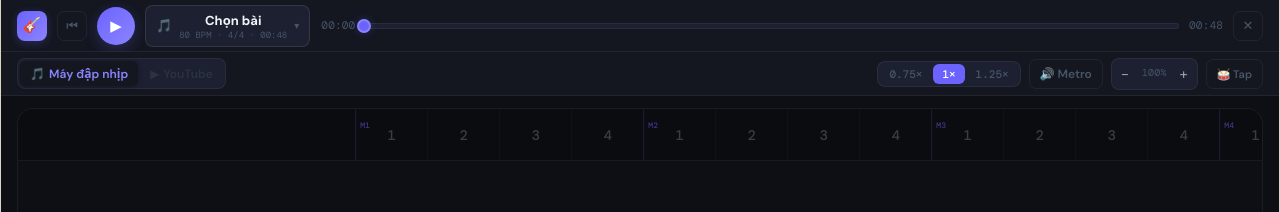
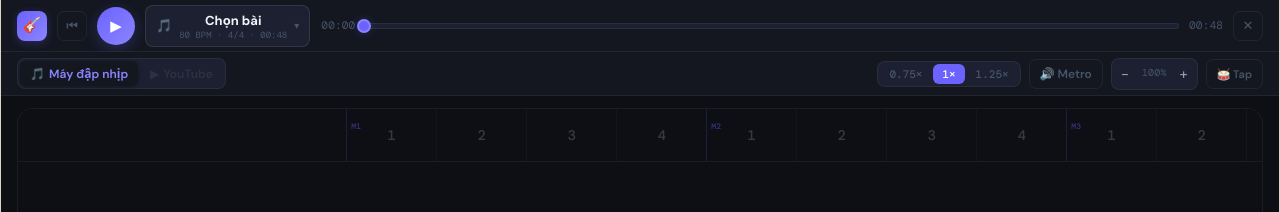
Before and after one commit to vananhaudio/cs-rhythm-editor, a React (Vite) app: page / in a window 1280 px wide. Shown: the top 212 px of the page. Built offline with nearby package versions, Linux system fonts and the light colour scheme.

Commit message:
fix: beat+lyric unified single scroll track

```diff
--- a/src/PlayerView.tsx
+++ b/src/PlayerView.tsx
@@ -381,85 +381,62 @@ export function PlayerView({ song, onClose, onImportSong, extraActions }: {
         <div style={{ flex:1, padding:'12px 16px 0', overflow:'hidden', display:'flex', flexDirection:'column' }}>
           <div style={{ flex:1, borderRadius:16, overflow:'hidden', border:`1px solid ${D.border}`, display:'flex', flexDirection:'column', position:'relative', background:D.bg }}>
 
-            {/* Beat + Chord — cùng 1 hàng, scroll */}
+            {/* ── UNIFIED SCROLL TRACK: beat + chord + lyric cùng 1 track ── */}
             {(() => {
-              const totalBeats = song.totalBars * song.timeSignature
-              const BEAT_W = Math.max(44, Math.min(72, (containerW * 0.7) / song.timeSignature))
-              const totalW = totalBeats * BEAT_W
-
-              // Map chord theo beat index
+              // Map chord → beat index
               const chordAtBeat: Record<number, string> = {}
               ;(song.chords ?? []).forEach(c => {
                 const beatIdx = Math.round(c.time / beatDur)
                 chordAtBeat[beatIdx] = c.name
               })
-
-              const nowBeatX = containerW * 0.3
-              const offsetX = activeBeatIdx >= 0
-                ? nowBeatX - activeBeatIdx * BEAT_W - BEAT_W / 2
-                : nowBeatX - BEAT_W / 2
-
-              return (
-                <div style={{ height:52, background:D.bgBeat, borderBottom:`1px solid ${D.border}`, overflow:'hidden', position:'relative', flexShrink:0 }}>
-                  <div style={{ position:'absolute', top:0, left:0, height:'100%', width:totalW + containerW, transform:`translateX(${offsetX}px)`, transition:'transform 0.12s linear', display:'flex', alignItems:'center' }}>
-                    {Array.from({ length: totalBeats }, (_, i) => {
+              const totalBeats = song.totalBars * song.timeSignature
+              return null // chỉ để tính chordAtBeat, render dưới
+            })()}
+            <div ref={scrollRef} style={{ flex:1, position:'relative', overflow:'hidden', background:D.bg }}>
+              {/* Single track — cả beat/chord/lyric dịch chuyển cùng 1 transform */}
+              <div style={{ position:'absolute', top:0, left:0, height:'100%', width:trackW, transform:`translateX(${-scrollOff}px)`, willChange:'transform' }}>
+                {/* ── Beat + Chord row (top 52px) ── */}
+                {(() => {
+                  const chordAtBeat: Record<number, string> = {}
+                  ;(song.chords ?? []).forEach(c => {
+                    const beatIdx = Math.round(c.time / beatDur)
+                    chordAtBeat[beatIdx] = c.name
+                  })
+                  return Array.from({ length: song.totalBars * song.timeSignature }, (_, i) => {
                     const bib = i % song.timeSignature
+                    const bt = i * beatDur
+                    const cellX = nowX + bt * PPS
                     const isActive = activeBeatIdx === i
                     const isPast = activeBeatIdx > i
                     const chord = chordAtBeat[i]
                     const isBar1 = bib === 0
-
                     return (
-                        <div key={i} style={{
-                          width: BEAT_W, height:'100%',
-                          display:'flex', flexDirection:'column',
-                          alignItems:'center', justifyContent:'center',
-                          borderLeft: isBar1 ? `1px solid rgba(108,99,255,0.2)` : `1px solid rgba(255,255,255,0.03)`,
-                          flexShrink: 0, position:'relative',
-                        }}>
-                          {/* Bar number above for beat 1 */}
+                      <div key={'b'+i} style={{ position:'absolute', left:cellX, top:0, height:52, width:PPS*beatDur, transform:'translateX(-50%)', display:'flex', flexDirection:'column', alignItems:'center', justifyContent:'center', borderLeft: isBar1 ? `1px solid rgba(108,99,255,0.18)` : `1px solid rgba(255,255,255,0.03)` }}>
                         {isBar1 && (
-                            <span style={{ position:'absolute', top:3, left:4, fontSize:8, fontFamily:'"DM Mono",monospace', color: isPast ? 'rgba(108,99,255,0.3)' : 'rgba(108,99,255,0.5)', fontWeight:500 }}>
+                          <span style={{ position:'absolute', top:4, left:4, fontSize:8, fontFamily:'"DM Mono",monospace', color:'rgba(108,99,255,0.45)', fontWeight:500 }}>
                             M{Math.floor(i/song.timeSignature)+1}
                           </span>
                         )}
-                          {/* Chord OR beat number */}
                         {chord ? (
-                            <span style={{
-                              fontSize: isActive ? 20 : 17,
-                              fontWeight: 700,
-                              color: isActive ? D.gold : isPast ? 'rgba(245,158,11,0.25)' : 'rgba(245,158,11,0.55)',
-                              fontFamily: '"Helvetica Neue",Arial,sans-serif',
+                          <span style={{ fontSize:18, fontWeight:700, fontFamily:'"Helvetica Neue",Arial,sans-serif', lineHeight:1, transition:'color 0.06s',
+                            color: isActive ? D.gold : isPast ? 'rgba(245,158,11,0.2)' : 'rgba(245,158,11,0.5)',
                             textShadow: isActive ? `0 0 10px ${D.goldGlow}` : 'none',
-                              transition: 'color 0.06s, font-size 0.06s',
-                              lineHeight: 1,
                           }}>{chord}</span>
                         ) : (
-                            <span style={{
-                              fontSize: isActive ? 18 : 14,
-                              fontWeight: isActive ? 800 : 500,
-                              color: isActive
-                                ? (isBar1 ? '#ffffff' : D.accentLight)
-                                : isPast ? 'rgba(255,255,255,0.1)' : 'rgba(255,255,255,0.2)',
-                              fontFamily: '"DM Mono",monospace',
-                              textShadow: isActive ? (isBar1 ? `0 0 14px rgba(255,255,255,0.8), 0 0 28px ${D.accent}` : `0 0 10px ${D.accent}88`) : 'none',
-                              transition: 'color 0.06s, font-size 0.06s',
-                              lineHeight: 1,
-                            }}>{bib + 1}</span>
+                          <span style={{ fontSize:14, fontWeight: isActive ? 800 : 500, fontFamily:'"DM Mono",monospace', lineHeight:1, transition:'color 0.06s',
+                            color: isActive ? (isBar1 ? '#fff' : D.accentLight) : isPast ? 'rgba(255,255,255,0.08)' : 'rgba(255,255,255,0.18)',
+                            textShadow: isActive ? (isBar1 ? `0 0 12px #fff, 0 0 22px ${D.accent}` : `0 0 8px ${D.accent}`) : 'none',
+                          }}>{bib+1}</span>
                         )}
                       </div>
                     )
-                    })}
-                  </div>
-                </div>
-              )
+                  })
                 })()}
 
-            {/* Lyric + chord row */}
-            <div className="player-scroll-area player-scroll-area--lyric" ref={scrollRef} style={{ flex:1 }}>
-              <div className="player-scroll-track" style={{ width:trackW, transform:`translateX(${-scrollOff}px)` }}>
-                {/* Chords đã chuyển lên beat row */}
-                {/* Lyrics */}
+                {/* Divider line */}
+                <div style={{ position:'absolute', top:52, left:0, right:0, height:1, background:D.border }} />
+
+                {/* ── Lyrics (below 52px) ── */}
                 {(song.lyrics??[]).map((l,i) => {
                   const lx = nowX + l.time*PPS;
                   const nt = (song.lyrics??[])[i+1] ? song.lyrics[i+1].time : l.time+beatDur*2;
```
Lines whose indentation alone changed are shown as unchanged.
